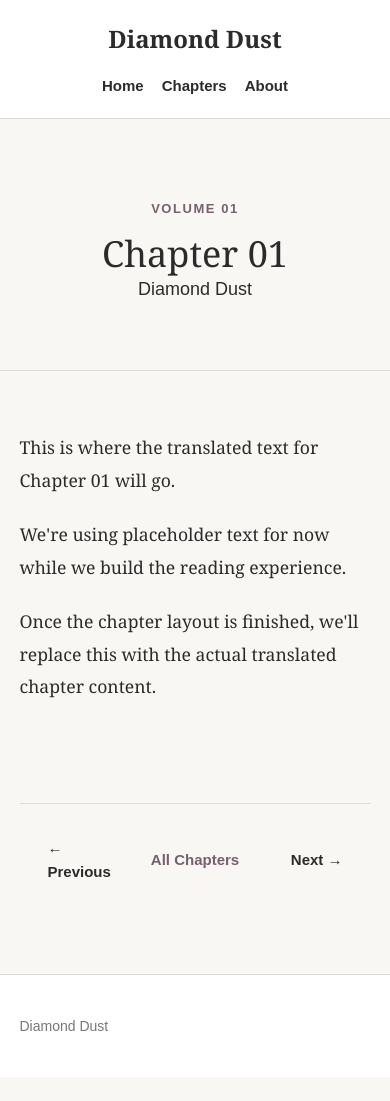
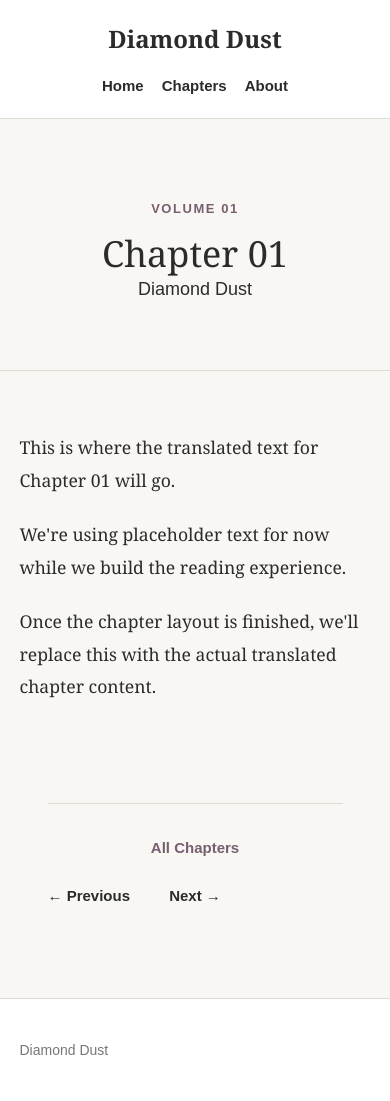
Before and after one commit to honeebuni/diamond-dust, a Jekyll site: the page chapters/chapter-01.html, which Jekyll copies as it is, in a window 390 px wide. Built offline with Jekyll 4.4.1, drawn with Linux system fonts in a browser that asks for light colours; before the commit the page ends 1077 px from its top, so only the background shows below that.

Commit message:
Update chapter navigation styles in style.css
Refactor chapter navigation styles for improved layout and responsiveness.

```diff
--- a/assets/css/style.css
+++ b/assets/css/style.css
@@ -910,20 +910,50 @@ a:hover {
         height: 42px;
     }
 
+        /* Chapter Navigation */
+
+    .chapter-navigation {
+        width: calc(100% - 44px);
+
+        margin-top: 70px;
+        padding-top: 24px;
+
+        grid-template-columns: 1fr 1fr;
+        gap: 16px;
+    }
+
+    .chapter-index {
+        grid-column: 1 / -1;
+        grid-row: 1;
+    }
+
+    .chapter-navigation .chapter-nav-link:first-child {
+        grid-column: 1;
+        grid-row: 2;
+
+        text-align: left;
+    }
+
+    .chapter-navigation .chapter-nav-link:last-child {
+        grid-column: 2;
+        grid-row: 2;
+
+        text-align: right;
+    }
+
 }
 /* ========================================
    Chapter Navigation
 ======================================== */
 
 .chapter-navigation {
-    max-width: 900px;
+    width: min(760px, calc(100% - 56px));
 
     margin: 100px auto 0;
-    padding: 32px 28px 0;
+    padding-top: 32px;
 
     display: grid;
     grid-template-columns: 1fr auto 1fr;
-
     align-items: center;
 
     gap: 24px;
@@ -943,7 +973,6 @@ a:hover {
 
 .chapter-nav-link:hover {
     color: var(--accent);
-
     text-decoration: none;
 }
 
@@ -955,7 +984,6 @@ a:hover {
     font-weight: 600;
 
     text-align: center;
-
     text-decoration: none;
 }
 
```
